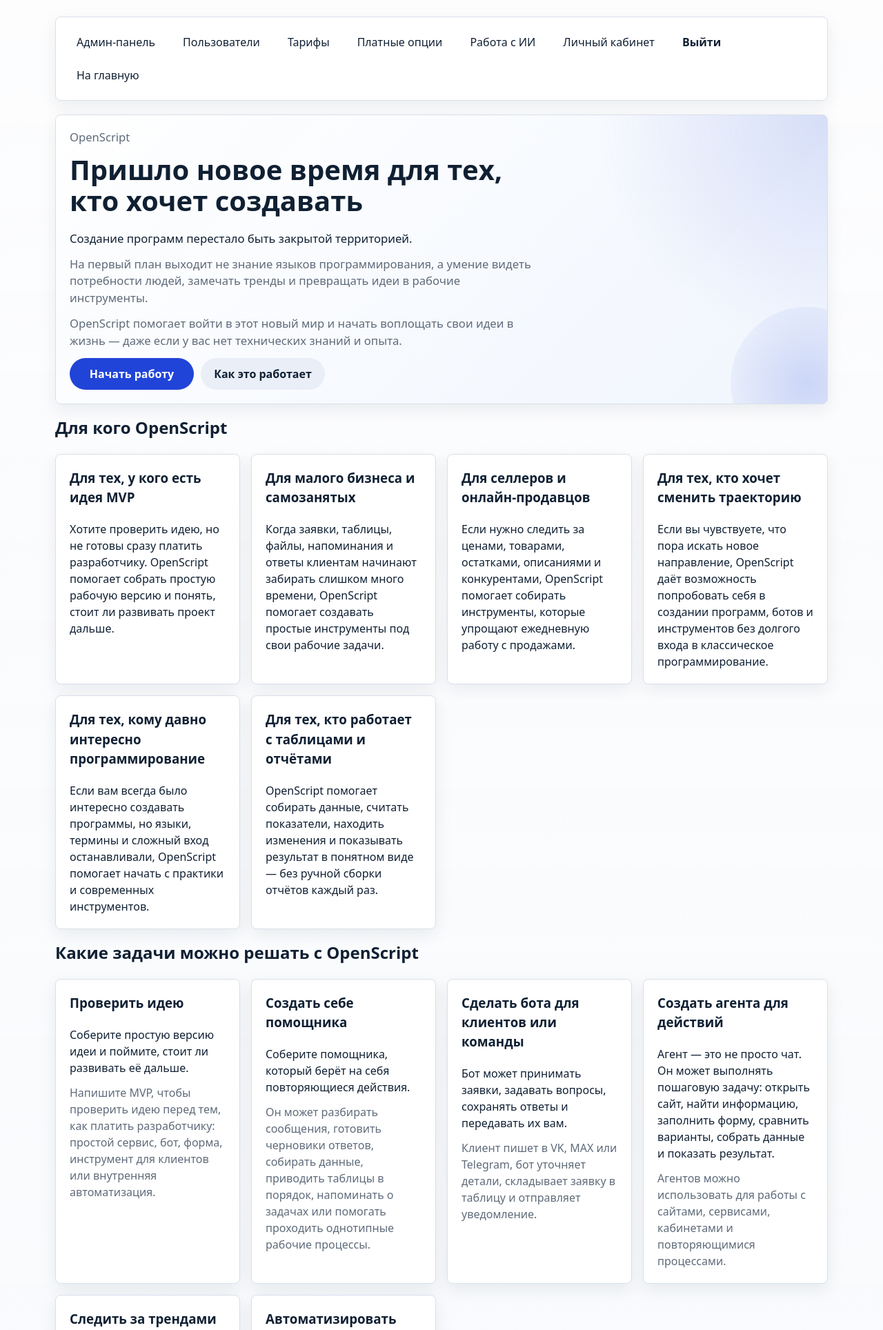
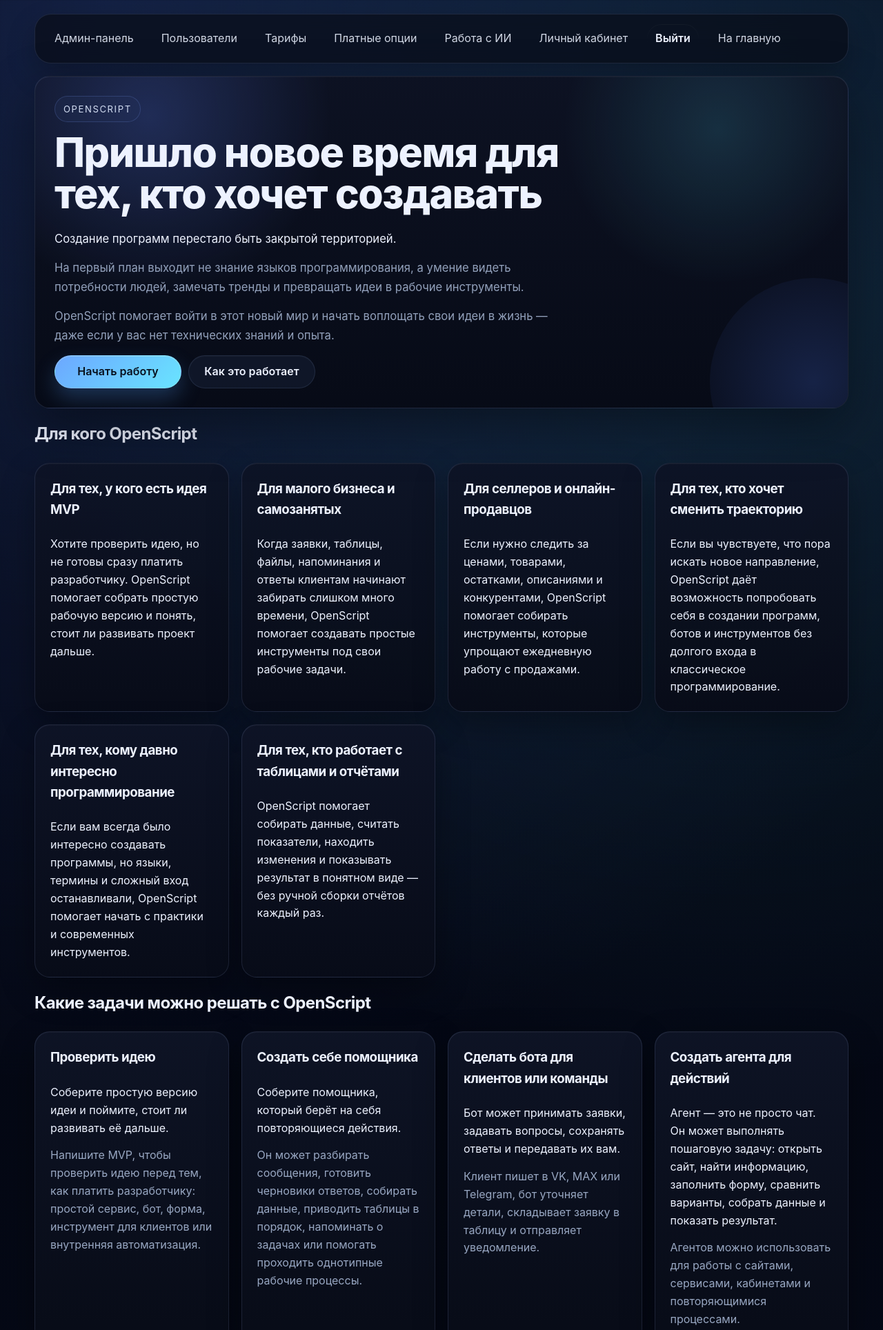
Before and after one commit to MaksimUnimax/ai-starter-community, a FastAPI app: page / in a window 1280 px wide. Shown: the top 1928 px of the page at 69% size. Run offline with FastAPI, Linux system fonts and the light colour scheme.

Commit message:
design: apply Exion-inspired homepage variant

```diff
--- a/source/app/static/styles.css
+++ b/source/app/static/styles.css
@@ -1,24 +1,24 @@
 :root {
-  color-scheme: light;
-  --bg: #f3f6fb;
-  --surface: #ffffff;
-  --surface-alt: #f8fafc;
-  --text: #102033;
-  --muted: #5f6b7a;
-  --border: #d8e0ea;
-  --primary: #2144d8;
-  --primary-hover: #1b36ad;
-  --secondary: #e9eef7;
-  --secondary-hover: #dde6f4;
-  --danger: #9f2b2b;
-  --danger-bg: #fbeaea;
-  --info-bg: #eef5ff;
-  --info-border: #bcd1ff;
-  --error-bg: #fff0f0;
-  --error-border: #f1b3b3;
-  --shadow: 0 8px 24px rgba(16, 32, 51, 0.08);
-  --radius: 8px;
-  --radius-sm: 6px;
+  color-scheme: dark;
+  --bg: #040714;
+  --surface: rgba(10, 15, 29, 0.92);
+  --surface-alt: rgba(13, 19, 37, 0.96);
+  --text: #edf2ff;
+  --muted: #98a7c2;
+  --border: rgba(156, 178, 233, 0.16);
+  --primary: #74b6ff;
+  --primary-hover: #99d0ff;
+  --secondary: rgba(20, 30, 54, 0.94);
+  --secondary-hover: rgba(30, 42, 73, 0.98);
+  --danger: #ff8d8d;
+  --danger-bg: rgba(117, 32, 32, 0.22);
+  --info-bg: rgba(38, 63, 120, 0.26);
+  --info-border: rgba(124, 160, 255, 0.28);
+  --error-bg: rgba(109, 34, 34, 0.24);
+  --error-border: rgba(255, 138, 138, 0.24);
+  --shadow: 0 26px 66px rgba(0, 0, 0, 0.38);
+  --radius: 20px;
+  --radius-sm: 12px;
 }
 
 * {
@@ -32,14 +32,15 @@ html {
 body {
   margin: 0;
   color: var(--text);
-  font-family: system-ui, -apple-system, BlinkMacSystemFont, "Segoe UI", sans-serif;
-  line-height: 1.5;
+  font-family: Inter, system-ui, -apple-system, BlinkMacSystemFont, "Segoe UI", sans-serif;
+  line-height: 1.62;
   min-height: 100vh;
   display: flex;
   flex-direction: column;
   background:
-    linear-gradient(180deg, rgba(255, 255, 255, 0.8), rgba(243, 246, 251, 0.96)),
-    var(--bg);
+    radial-gradient(circle at 12% 0%, rgba(82, 127, 255, 0.20), transparent 30%),
+    radial-gradient(circle at 84% 8%, rgba(74, 221, 255, 0.12), transparent 24%),
+    linear-gradient(180deg, #030611 0%, #050916 45%, #030611 100%);
 }
 
 a {
@@ -53,9 +54,9 @@ a:hover {
 }
 
 .page-shell {
-  width: min(1120px, calc(100% - 32px));
+  width: min(1180px, calc(100% - 32px));
   margin: 0 auto;
-  padding: 24px 0 40px;
+  padding: 20px 0 42px;
   flex: 1 0 auto;
 }
 
@@ -65,12 +66,14 @@ a:hover {
   gap: 8px 16px;
   align-items: center;
   justify-content: flex-start;
-  padding: 16px 18px;
-  margin-bottom: 20px;
-  background: rgba(255, 255, 255, 0.9);
-  border: 1px solid var(--border);
-  border-radius: var(--radius);
-  box-shadow: var(--shadow);
+  padding: 14px 16px;
+  margin-bottom: 18px;
+  background: rgba(9, 13, 24, 0.72);
+  border: 1px solid rgba(156, 178, 233, 0.14);
+  border-radius: 24px;
+  box-shadow: 0 18px 42px rgba(0, 0, 0, 0.24);
+  backdrop-filter: blur(18px);
+  -webkit-backdrop-filter: blur(18px);
 }
 
 .nav-form {
@@ -83,14 +86,15 @@ a:hover {
   gap: 6px;
   padding: 8px 12px;
   border-radius: 999px;
-  color: var(--text);
+  color: rgba(237, 242, 255, 0.88);
   text-decoration: none;
   background: transparent;
+  transition: background-color 160ms ease, color 160ms ease, border-color 160ms ease;
 }
 
 .nav-link:hover {
-  background: var(--secondary);
-  color: var(--text);
+  background: rgba(26, 37, 64, 0.96);
+  color: #fff;
 }
 
 button.nav-button {
@@ -103,21 +107,21 @@ button.nav-button {
 }
 
 button.nav-button:hover {
-  background: var(--secondary);
-  color: var(--text);
+  background: rgba(26, 37, 64, 0.96);
+  color: #fff;
 }
 
 .page-content {
   display: grid;
-  gap: 16px;
+  gap: 18px;
 }
 
 .site-footer {
   flex: 0 0 auto;
   margin-top: auto;
   padding: 20px 0 28px;
-  border-top: 1px solid var(--border);
-  background: rgba(255, 255, 255, 0.72);
+  border-top: 1px solid rgba(156, 178, 233, 0.12);
+  background: rgba(5, 8, 17, 0.88);
 }
 
 .site-footer-inner {
@@ -156,20 +160,23 @@ button.nav-button:hover {
 
 .card,
 .card-grid > .card {
-  background: var(--surface);
-  border: 1px solid var(--border);
-  border-radius: var(--radius);
-  box-shadow: var(--shadow);
-  padding: 20px;
+  background:
+    linear-gradient(180deg, rgba(14, 20, 38, 0.96), rgba(8, 12, 24, 0.96));
+  border: 1px solid rgba(156, 178, 233, 0.14);
+  border-radius: 22px;
+  box-shadow:
+    0 18px 50px rgba(0, 0, 0, 0.32),
+    inset 0 1px 0 rgba(255, 255, 255, 0.04);
+  padding: 22px;
 }
 
 .card-grid {
   display: grid;
-  gap: 16px;
+  gap: 18px;
 }
 
 .card-grid.tight {
-  grid-template-columns: repeat(auto-fit, minmax(260px, 1fr));
+  grid-template-columns: repeat(auto-fit, minmax(280px, 1fr));
 }
 
 .form {
@@ -272,38 +279,43 @@ button {
   gap: 6px;
   min-height: 42px;
   padding: 10px 14px;
-  border: 1px solid transparent;
+  border: 1px solid rgba(156, 178, 233, 0.12);
   border-radius: 999px;
-  background: var(--secondary);
+  background: rgba(18, 26, 46, 0.94);
   color: var(--text);
   font: inherit;
   font-weight: 600;
   text-decoration: none;
   cursor: pointer;
+  box-shadow: inset 0 1px 0 rgba(255, 255, 255, 0.03);
 }
 
 .button:hover,
 button:hover {
-  background: var(--secondary-hover);
+  background: rgba(28, 40, 68, 0.98);
 }
 
 .button-primary {
-  background: var(--primary);
-  color: #fff;
+  background: linear-gradient(135deg, #6ca7ff 0%, #69e4ff 100%);
+  color: #07101d;
+  border-color: rgba(255, 255, 255, 0.16);
+  box-shadow:
+    0 14px 30px rgba(84, 162, 255, 0.26),
+    inset 0 1px 0 rgba(255, 255, 255, 0.18);
 }
 
 .button-primary:hover {
-  background: var(--primary-hover);
-  color: #fff;
+  background: linear-gradient(135deg, #8fc0ff 0%, #8cf0ff 100%);
+  color: #07101d;
 }
 
 .button-secondary {
-  background: var(--secondary);
+  background: rgba(18, 26, 46, 0.78);
   color: var(--text);
 }
 
 .button-secondary:hover {
-  background: var(--secondary-hover);
+  background: rgba(28, 40, 68, 0.98);
 }
 
 .button-danger {
@@ -385,29 +397,32 @@ button:hover {
   min-height: 26px;
   padding: 2px 10px;
   border-radius: 999px;
-  background: #e9eef7;
-  color: var(--text);
+  background: rgba(28, 39, 68, 0.94);
+  color: rgba(237, 242, 255, 0.92);
   font-size: 0.92rem;
   font-weight: 600;
 }
 
 .badge-muted {
-  background: #eef2f7;
-  color: var(--muted);
+  background: rgba(22, 30, 51, 0.92);
+  color: rgba(152, 167, 194, 0.92);
 }
 
 .badge-success {
-  background: #e6f5ea;
-  color: #21613b;
+  background: rgba(23, 78, 48, 0.46);
+  color: #b9f1cf;
 }
 
 .stack {
   display: grid;
-  gap: 12px;
+  gap: 14px;
 }
 
 .section-title {
   margin: 0 0 8px;
+  letter-spacing: -0.025em;
+  font-weight: 700;
+  color: var(--text);
 }
 
 .actions {
@@ -420,20 +435,26 @@ button:hover {
 .landing-hero {
   position: relative;
   overflow: hidden;
+  padding: 28px;
   background:
-    radial-gradient(circle at top right, rgba(33, 68, 216, 0.14), transparent 28%),
-    linear-gradient(135deg, rgba(255, 255, 255, 0.99), rgba(240, 245, 253, 0.98));
+    radial-gradient(circle at 14% 12%, rgba(96, 132, 255, 0.24), transparent 24%),
+    radial-gradient(circle at 84% 16%, rgba(88, 228, 255, 0.14), transparent 21%),
+    linear-gradient(180deg, rgba(13, 18, 34, 0.98), rgba(7, 11, 22, 0.98));
+  border: 1px solid rgba(156, 178, 233, 0.14);
+  box-shadow:
+    0 26px 72px rgba(0, 0, 0, 0.40),
+    inset 0 1px 0 rgba(255, 255, 255, 0.04);
 }
 
 .landing-hero::after {
   content: "";
   position: absolute;
-  right: -80px;
-  bottom: -80px;
-  width: 220px;
-  height: 220px;
+  right: -100px;
+  bottom: -112px;
+  width: 300px;
+  height: 300px;
   border-radius: 50%;
-  background: radial-gradient(circle, rgba(33, 68, 216, 0.18), rgba(33, 68, 216, 0));
+  background: radial-gradient(circle, rgba(82, 127, 255, 0.2), rgba(82, 127, 255, 0));
   pointer-events: none;
 }
 
@@ -447,13 +468,15 @@ button:hover {
 }
 
 .hero-copy {
-  max-width: 68ch;
+  max-width: 70ch;
+  gap: 14px;
 }
 
 .hero-title {
-  font-size: clamp(2rem, 5vw, 3.75rem);
-  line-height: 1.05;
-  letter-spacing: -0.03em;
+  font-size: clamp(2.3rem, 5.7vw, 4.85rem);
+  line-height: 0.98;
+  letter-spacing: -0.05em;
+  font-weight: 800;
 }
 
 .hero-lead {
@@ -471,7 +494,7 @@ button:hover {
 
 .hero-actions .button,
 .final-cta .button {
-  min-width: 180px;
+  min-width: 184px;
 }
 
 .hero-badges {
@@ -510,21 +533,35 @@ button:hover {
 }
 
 .core-idea-title {
-  font-size: clamp(1.7rem, 4vw, 2.5rem);
-  line-height: 1.12;
+  font-size: clamp(2rem, 4.6vw, 3.75rem);
+  line-height: 1.02;
+  font-weight: 800;
 }
 
 .core-idea-copy p {
   margin: 0;
   font-size: 1.04rem;
+  line-height: 1.68;
 }
 
 .core-idea-copy p + p {
-  color: var(--muted);
+  color: rgba(152, 167, 194, 0.96);
+}
+
+.landing-hero .muted {
+  width: fit-content;
+  padding: 7px 12px;
+  border-radius: 999px;
+  border: 1px solid rgba(124, 160, 255, 0.20);
+  background: rgba(35, 49, 88, 0.38);
+  color: rgba(225, 236, 255, 0.92);
+  font-size: 0.82rem;
+  letter-spacing: 0.12em;
+  text-transform: uppercase;
 }
 
 .section-copy {
-  max-width: 76ch;
+  max-width: 74ch;
 }
 
 .value-card,
```
Also changed, not shown: other parts of source/app/static/styles.css (+104 -15 lines), source/tests/test_routes.py (+7 -4 lines).
